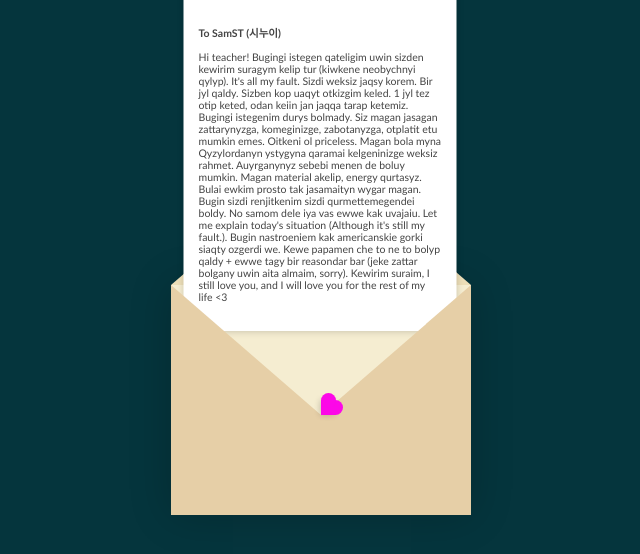
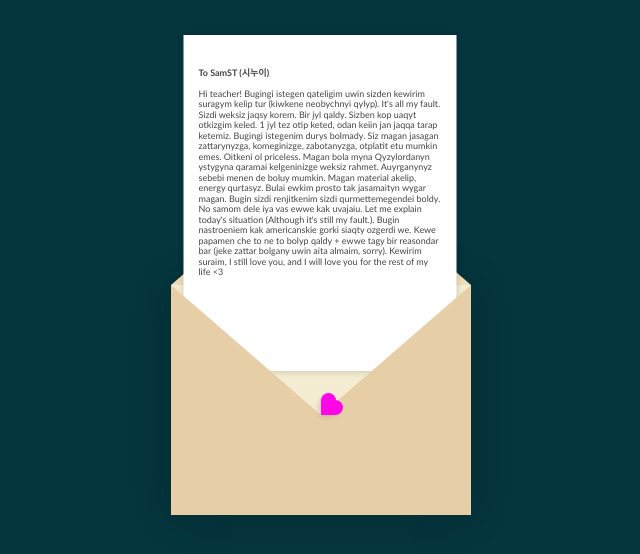
Before and after one commit to soulfriend7/SamST, a plain HTML site: page index.html in a window 1280 px wide. Both pictures are taken after a click on the element 640 px from the left and 400 px from the top of the page. Shown: the whole page, without its empty margins (319-959 px from the left). Drawn offline with Linux system fonts and the light colour scheme.

Commit message:
Update style.css

```diff
--- a/style.css
+++ b/style.css
@@ -70,7 +70,7 @@ body{
   font-family: 'Gill Sans', 'Gill Sans MT', Calibri, 'Trebuchet MS', sans-serif;
   color: var(--txt-color);
   text-align: left;
-  font-size: 7px;
+  font-size: 6px;
 }
 .heart {
   position: absolute;
@@ -105,7 +105,7 @@ body{
   z-index: 0;
 }
 .flap > .envelope > .letter {
-  bottom: 240px;
+  bottom: 200px;
   transform: scale(1.5);
   transition-delay: 1s;
 }
```
